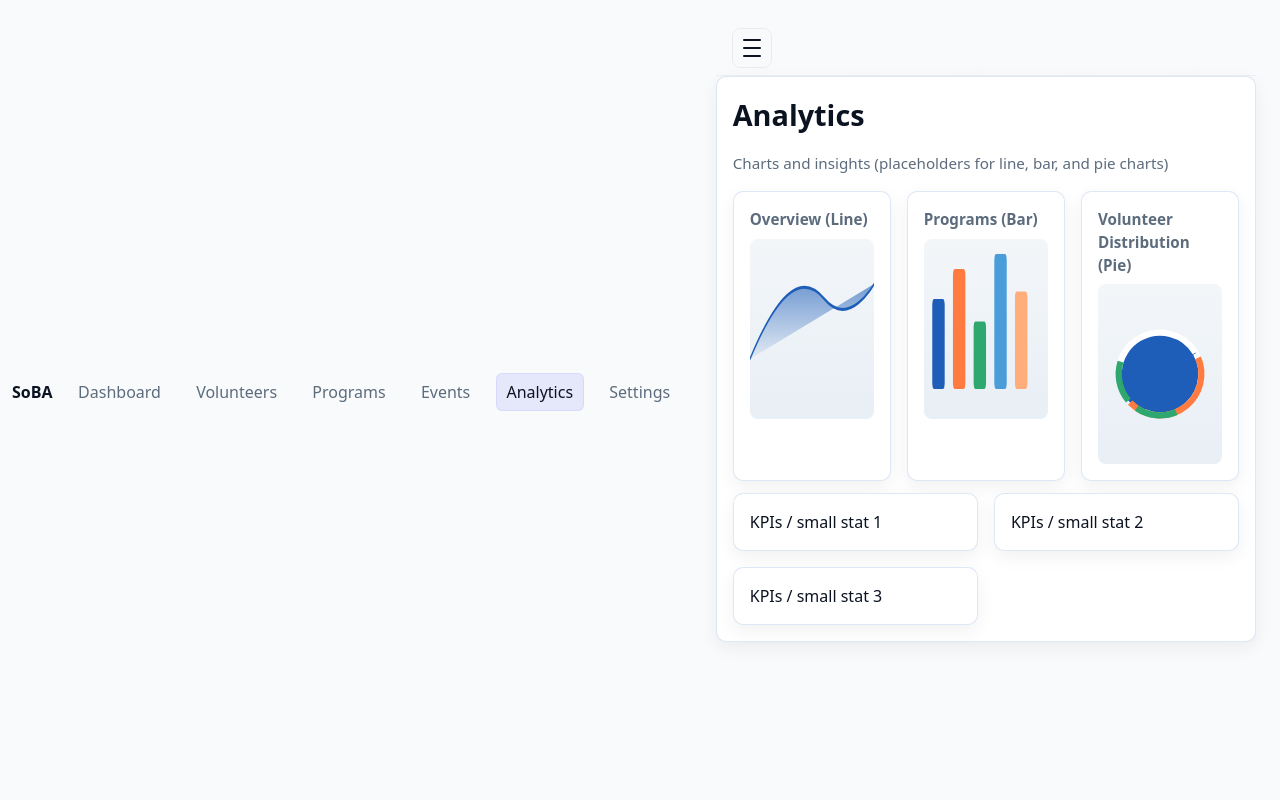
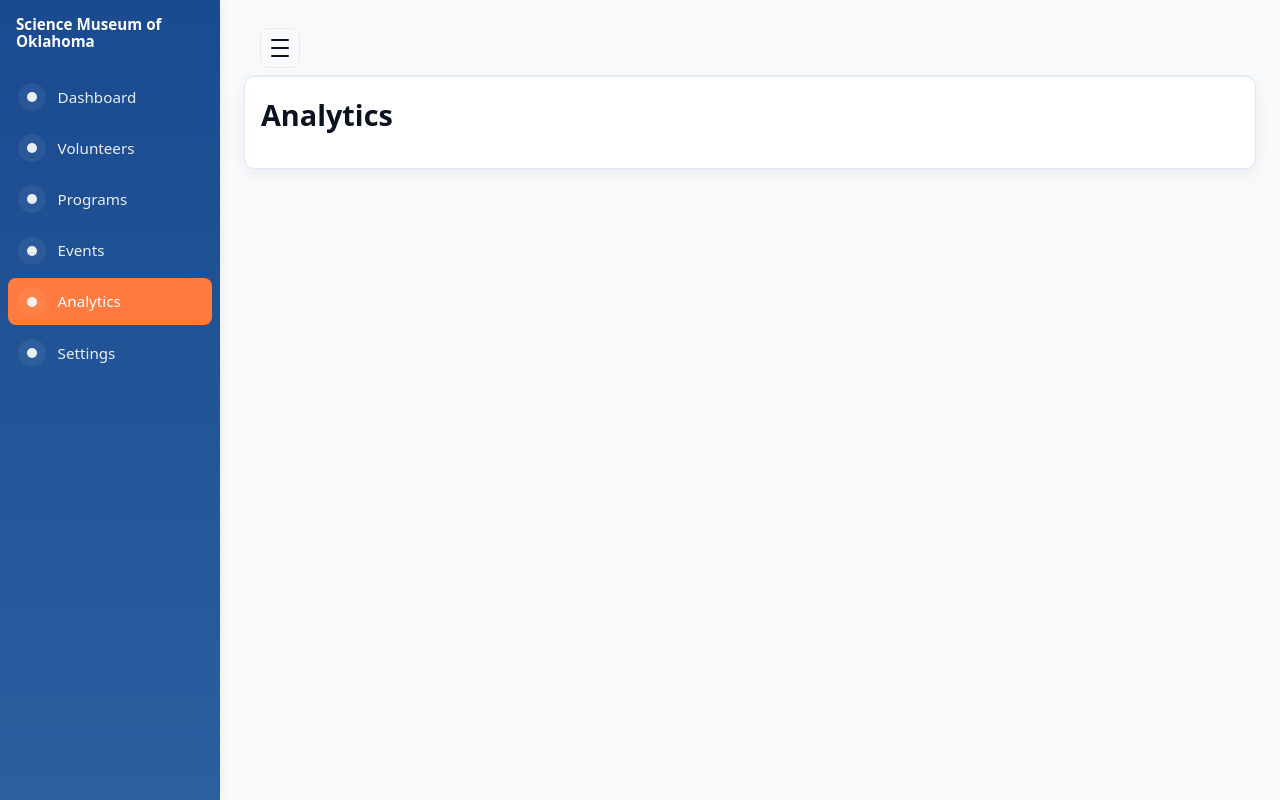
Before and after one commit to bentirado/soba-spring-26, a React app in the folder frontend/: page /analytics in a window 1280 px wide. Built offline with nearby package versions, Linux system fonts and the light colour scheme; the HTML template or start-up script is replaced by a standard one.

Commit message:
36: update navigation layout and burger icon

```diff
--- a/frontend/src/components/Navbar.tsx
+++ b/frontend/src/components/Navbar.tsx
@@ -1,6 +1,11 @@
 import { NavLink } from "react-router-dom";
 
-export default function Navbar() {
+type Props = {
+  isOpen: boolean;
+  onLinkClick?: () => void;
+};
+
+export default function Navbar({ isOpen, onLinkClick }: Props) {
   const links = [
     { to: "/", label: "Dashboard" },
     { to: "/volunteers", label: "Volunteers" },
@@ -11,20 +16,29 @@ export default function Navbar() {
   ];
 
   return (
-    <nav className="navbar">
-      <div className="brand">SoBA</div>
+    <aside className={`sidebar ${isOpen ? "open" : "closed"}`}>
+      <div className="sidebar-brand">Science Museum of Oklahoma</div>
 
+      <nav className="sidebar-links">
         {links.map((l) => (
           <NavLink
             key={l.to}
             to={l.to}
             className={({ isActive }) =>
-            `nav-link${isActive ? " active" : ""}`
+              `sidebar-link${isActive ? " active" : ""}`
             }
+            onClick={() => onLinkClick && onLinkClick()}
           >
-          {l.label}
+            <span className="link-icon" aria-hidden>
+              {/* simple small circle icon instead of a big letter */}
+              <svg width="12" height="12" viewBox="0 0 12 12" fill="none" xmlns="http://www.w3.org/2000/svg" aria-hidden>
+                <circle cx="6" cy="6" r="5" fill="rgba(255,255,255,0.9)" />
+              </svg>
+            </span>
+            <span className="link-label">{l.label}</span>
           </NavLink>
         ))}
       </nav>
+    </aside>
   );
 }
--- a/frontend/src/pages/Analytics.tsx
+++ b/frontend/src/pages/Analytics.tsx
@@ -2,56 +2,6 @@ export default function Analytics() {
   return (
     <div className="card">
       <h2 className="h1">Analytics</h2>
-      <p className="meta">Charts and insights (placeholders for line, bar, and pie charts)</p>
-
-      <div style={{ marginTop: 16 }}>
-        <div className="grid chart-grid">
-          <div className="card chart">
-            <div className="chart-title">Overview (Line)</div>
-            <div className="chart-placeholder">
-              <svg viewBox="0 0 300 120" preserveAspectRatio="none" width="100%" height="100%">
-                <defs>
-                  <linearGradient id="g1" x1="0" x2="0" y1="0" y2="1">
-                    <stop offset="0%" stopColor="var(--primary)" stopOpacity="0.6" />
-                    <stop offset="100%" stopColor="var(--primary)" stopOpacity="0.05" />
-                  </linearGradient>
-                </defs>
-                <path d="M0 80 C60 40 120 20 180 40 C240 60 300 30 300 30" fill="url(#g1)" stroke="var(--primary)" strokeWidth="2" />
-              </svg>
-            </div>
-          </div>
-
-          <div className="card chart">
-            <div className="chart-title">Programs (Bar)</div>
-            <div className="chart-placeholder">
-              <svg viewBox="0 0 300 120" preserveAspectRatio="none" width="100%" height="100%">
-                <rect x="20" y="40" width="30" height="60" rx="4" fill="var(--chart-1)" />
-                <rect x="70" y="20" width="30" height="80" rx="4" fill="var(--chart-2)" />
-                <rect x="120" y="55" width="30" height="45" rx="4" fill="var(--chart-3)" />
-                <rect x="170" y="10" width="30" height="90" rx="4" fill="var(--chart-4)" />
-                <rect x="220" y="35" width="30" height="65" rx="4" fill="var(--chart-5)" />
-              </svg>
-            </div>
-          </div>
-
-          <div className="card chart">
-            <div className="chart-title">Volunteer Distribution (Pie)</div>
-            <div className="chart-placeholder">
-              <svg viewBox="0 0 120 120" width="100%" height="100%">
-                <circle cx="60" cy="60" r="40" fill="var(--chart-1)" stroke="var(--card-bg)" strokeWidth="6" strokeDasharray="100 50" transform="rotate(-30 60 60)" />
-                <circle cx="60" cy="60" r="40" fill="none" stroke="var(--chart-2)" strokeWidth="6" strokeDasharray="60 140" transform="rotate(50 60 60)" />
-                <circle cx="60" cy="60" r="40" fill="none" stroke="var(--chart-3)" strokeWidth="6" strokeDasharray="40 160" transform="rotate(140 60 60)" />
-              </svg>
-            </div>
-          </div>
-        </div>
-
-        <div style={{ marginTop: 12 }} className="grid">
-          <div className="card">KPIs / small stat 1</div>
-          <div className="card">KPIs / small stat 2</div>
-          <div className="card">KPIs / small stat 3</div>
-        </div>
-      </div>
     </div>
   );
 }
--- a/frontend/src/pages/Dashboard.tsx
+++ b/frontend/src/pages/Dashboard.tsx
@@ -1,14 +1,8 @@
 export default function Dashboard() {
   return (
-    <div className="card">
-      <h2 className="h1">Dashboard</h2>
-      <p className="meta">Overview KPIs and quick links</p>
-      <div style={{ marginTop: 12 }}>
-        <div className="grid">
-          <div className="card">Total volunteers (placeholder)</div>
-          <div className="card">Hours logged (placeholder)</div>
-          <div className="card">Programs (placeholder)</div>
-        </div>
+    <div>
+      <div className="card">
+        <h2 className="h1">Dashboard</h2>
       </div>
     </div>
   );
--- a/frontend/src/pages/Events.tsx
+++ b/frontend/src/pages/Events.tsx
@@ -2,7 +2,6 @@ export default function Events() {
   return (
     <div className="card">
       <h2 className="h1">Events</h2>
-      <p className="meta">Event management & schedules (placeholder)</p>
     </div>
   );
 }
--- a/frontend/src/pages/NotFound.tsx
+++ b/frontend/src/pages/NotFound.tsx
@@ -4,7 +4,6 @@ export default function NotFound() {
   return (
     <div className="card">
       <h2 className="h1">Page not found</h2>
-      <p className="meta">The route you requested does not exist.</p>
       <div style={{ marginTop: 12 }}>
         <Link to="/">Return to Dashboard</Link>
       </div>
--- a/frontend/src/pages/Programs.tsx
+++ b/frontend/src/pages/Programs.tsx
@@ -2,7 +2,6 @@ export default function Programs() {
   return (
     <div className="card">
       <h2 className="h1">Programs</h2>
-      <p className="meta">Programs & Departments (placeholder)</p>
     </div>
   );
 }
--- a/frontend/src/pages/Settings.tsx
+++ b/frontend/src/pages/Settings.tsx
@@ -2,7 +2,6 @@ export default function Settings() {
   return (
     <div className="card">
       <h2 className="h1">Settings</h2>
-      <p className="meta">App settings and integrations (placeholder)</p>
     </div>
   );
 }
--- a/frontend/src/pages/Volunteers.tsx
+++ b/frontend/src/pages/Volunteers.tsx
@@ -2,7 +2,6 @@ export default function Volunteers() {
   return (
     <div className="card">
       <h2 className="h1">Volunteers</h2>
-      <p className="meta">List, search, and manage volunteers (placeholder)</p>
     </div>
   );
 }
```
Lines whose indentation alone changed are shown as unchanged.
